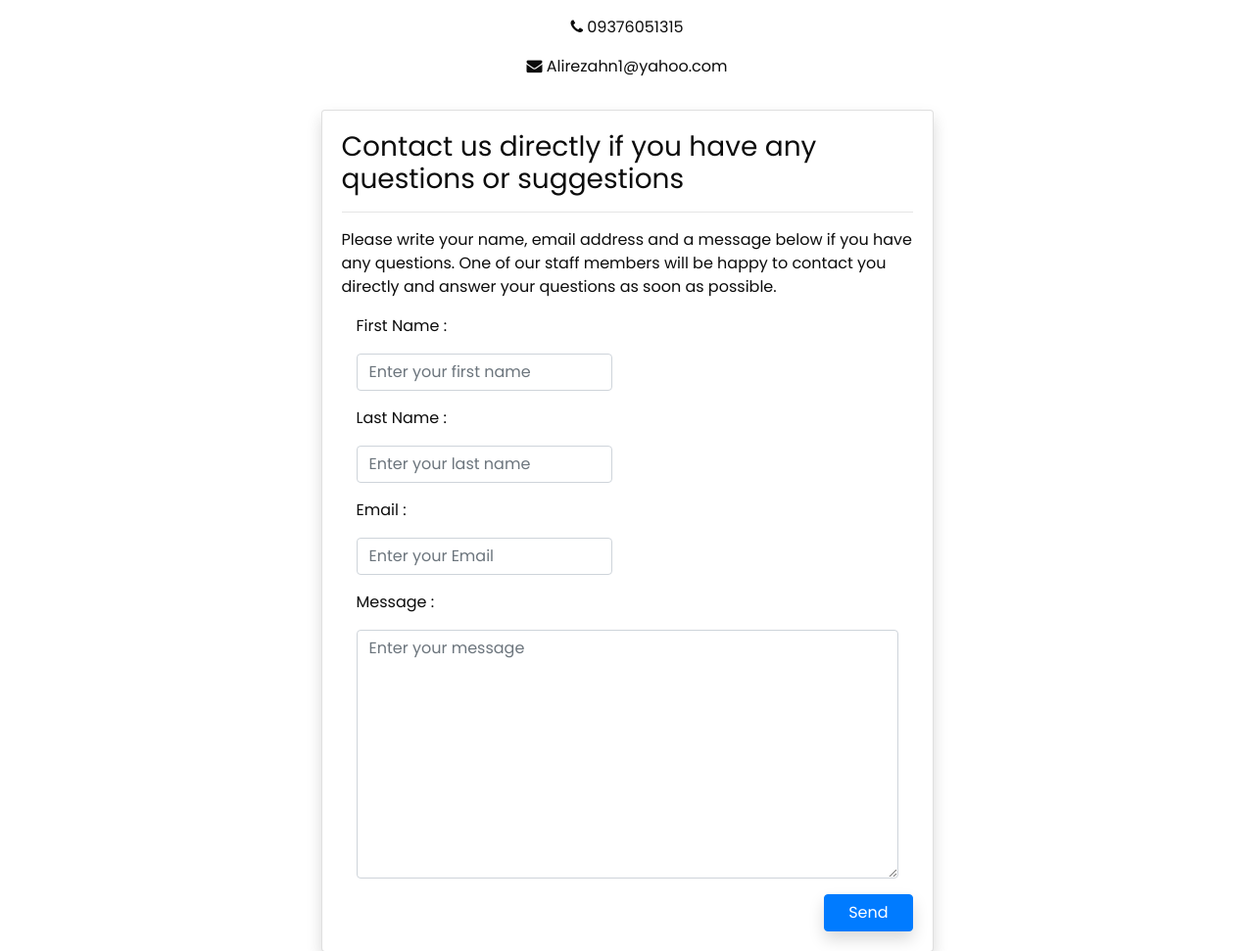
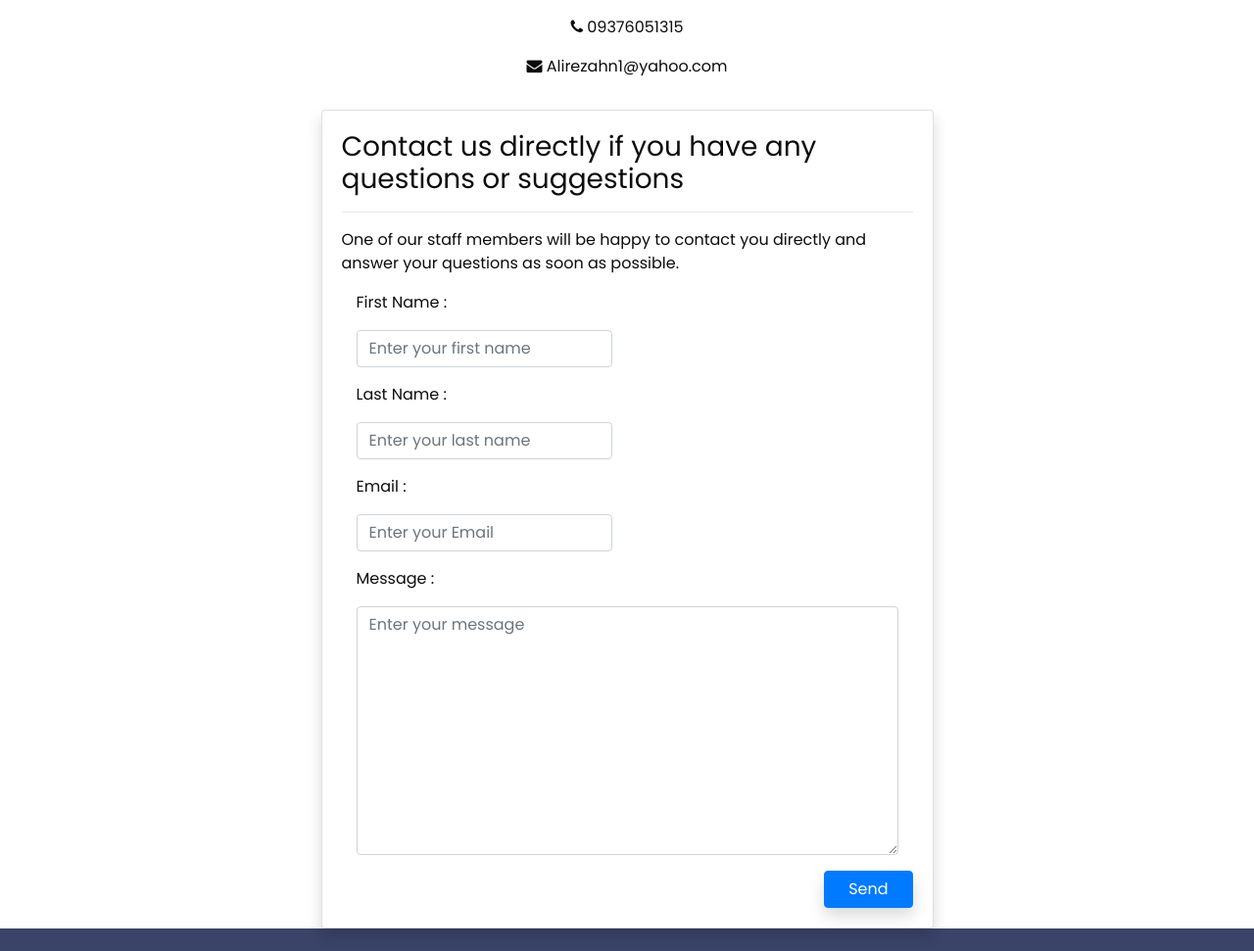
Before and after one commit to Alirezahn1/Ecommerce, a Django app: page /contact_us/ in a window 1280 px wide. Shown: the part 837-1808 px from the top of the page at 98% size. Run offline with Django 4.2, Linux system fonts and the light colour scheme; data that the repository does not hold is empty; some libraries are stand-ins or nearby versions.

Commit message:
fix contact page

```diff
--- a/templates/base/contact_us.html
+++ b/templates/base/contact_us.html
@@ -42,7 +42,6 @@
 		<h3>Contact us directly if you have any questions or suggestions</h3>
                 <hr>
 		<p>
-			Please write your name, email address and a message below if you have any questions.
 			One of our staff members will be happy to contact you directly and answer your questions as soon as possible.
 		</p>
 		<form method="post">
```
